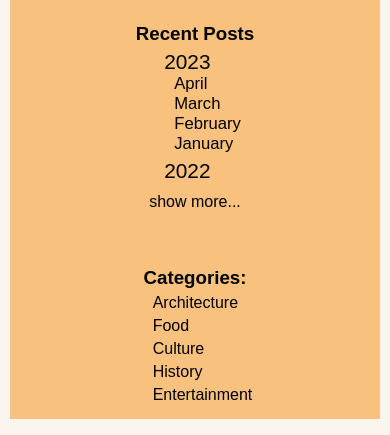
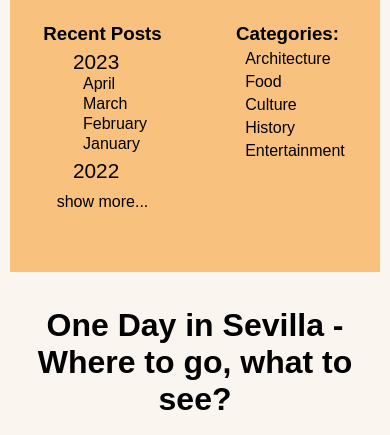
Before and after one commit to agsendo/udacity-case1, a plain HTML site: page post-oneday.html in a window 390 px wide. Shown: the part 358-793 px from the top of the page. Drawn offline with Linux system fonts and the light colour scheme.

Commit message:
Separate css files

```diff
--- a/css/blog-post.css
+++ b/css/blog-post.css
@@ -1,12 +1,32 @@
-@import url(style-general.css);
+@import url(style.css);
 @import url(main-grid.css);
 @import url(navbar.css);
 @import url(newsletter.css);
 @import url(footer.css);
 
+
+/*Sidebar - calendar and categories for small and medium screen*/
+@media(max-width:900px) {
+    .sidebar {
+        display: grid;
+        grid-template-columns: 50% 50%;
+        grid-template-rows: 100%;
+    }
+
+    .calen {
+        grid-area: 1/1/1/1;
+    }
+
+    .categ {
+        grid-area: 1/2/1/2;
+    }
+}
+/*End of sidebar for small and medium screen*/
+
+
 .main p {
     text-align: justify;
-    /*text-indent: 40px;*/
+    /*text-indent: 40px; - to add tab in the first p lines*/
     padding: 10px 30px 0 30px;
 }
 
@@ -25,6 +45,7 @@
 .list-calendar {
     display: inline-block;
     text-align: left;
+    color: black;
 }
 
 .list-calendar > li {
@@ -36,6 +57,10 @@
 .list-calendar > li > ul > li {
     font-size: 0.8em;
     margin-left: 10px;
+}
+
+.list-calendar a {
+    color: black;
 }
 
 .list-cat {
@@ -52,3 +77,12 @@
     font-size: 1em;
     margin-left: 15px;
 }
+
+.sidebar a {
+    color: black;
+}
+
+.sidebar a:hover {
+    cursor: pointer;
+}
+}
--- /dev/null
+++ b/css/home-sidebar.css
@@ -0,0 +1,20 @@
+.sidebar {
+    /*background-color: rgba(225, 123, 100, 1);*/
+    background-color: rgb(248, 193, 126);
+    padding: 5px 10px;
+    margin: 5px;
+}
+
+.sidebar h3 {
+    margin-top: 20px;
+}
+
+.sidebar img {
+    border-radius: 50%;
+    width: 150px;
+    margin-top: 40px;
+}
+
+.sidebar p {
+    margin: 10px 10px 0 10px;
+}
--- a/css/main-grid.css
+++ b/css/main-grid.css
@@ -18,7 +18,6 @@
         'sbs'
         'ft';
         gap: 0;
-        background-color: rgb(250, 246, 239);
         padding: 10px;
     }
 
@@ -38,6 +37,7 @@
     }
 }
 
+
 /*Display grid for medium screen*/
 @media(min-width:601px) and (max-width:900px) {
     .grid-container {
@@ -50,7 +50,6 @@
         'sbs'
         'ft';
         gap: 0;
-        background-color: rgb(250, 246, 239);
         padding: 10px;
     }
 
@@ -93,6 +92,7 @@
 
 }
 
+
 /* Display grid for big screen*/
 @media(min-width:901px) {
     .grid-container {
@@ -105,7 +105,6 @@
         'sbs sbs sbs'
         'ft ft ft';
         gap: 0;
-        background-color: rgb(250, 246, 239);
         padding: 10px;
     }
 
--- a/css/navbar.css
+++ b/css/navbar.css
@@ -24,15 +24,19 @@
 /*End of header, navbar for small screen*/
 
 
+/*Header, navbar for medium and big screen*/
 @media(min-width:601px) {
     .header {
         display: flex;
+        flex-direction: row;
         justify-content: space-around;
         align-items: center;
         padding: 20px 10%;
         /*padding: 30px 10%;*/
     }
 }
+/*End of header, navbar for medium and big screen*/
+
 
 nav li {
     display: inline-block;
@@ -46,12 +50,11 @@ nav li {
     /*background-color: #ffe4c4ff;*/
     border: none;
     border-radius: 25px;
-    /*margin-left: 0px;*/
 }
 
 .header button:hover {
     background-color: rgba(104, 103, 103, 0.9);
-    /*background-color: #868585ee;* -first try/
+    /*background-color: #868585ee;*/
     /*background-color: #ffe4c4ee;*/
     color: rgb(248, 193, 126);
 }
--- a/css/newsletter.css
+++ b/css/newsletter.css
@@ -26,6 +26,11 @@
     margin-bottom: 5px;
 }
 
+.subs-title {
+    font-family: Garamond, serif;
+    font-size: 1.3em;
+}
+
 
 /*Newsletter sign up for medium and big screen*/
 @media(min-width:601px) {
--- a/css/style-general.css
+++ /dev/null
@@ -1,20 +0,0 @@
-* {
-    padding: 0;
-    margin: 0;
-    text-decoration: none;
-    list-style: none;
-    box-sizing: border-box;
-}
-
-body {
-    font-family: Arial, Helvetica, sans-serif;
-    background-color: rgba(250, 238, 226, 0.6);
-}
-
-#banner {
-    background-image: url(../images/banner-sevillana.jpg);
-    width: vw;
-    height: 600px;
-    background-size: cover;
-    background-repeat: no-repeat;
-}
--- a/css/style.css
+++ b/css/style.css
@@ -1,23 +1,20 @@
-@import url(style-general.css);
-@import url(main-grid.css);
-@import url(navbar.css);
-@import url(main-posts-gallery.css);
-@import url(newsletter.css);
-@import url(footer.css);
-
-.sidebar {
-    /*background-color: rgba(225, 123, 100, 1);*/
-    background-color: rgb(248, 193, 126);
-    padding: 5px 10px;
-    margin: 5px;
+* {
+    padding: 0;
+    margin: 0;
+    text-decoration: none;
+    list-style: none;
+    box-sizing: border-box;
 }
 
-.sidebar h3 {
-    margin-top: 20px;
+body {
+    font-family: Arial, Helvetica, sans-serif;
+    /*background-color: rgba(250, 238, 226, 0.6);*/
+    background-color: rgb(250, 245, 238);
 }
 
-.sidebar img {
-    border-radius: 50%;
-    width: 150px;
-    margin-top: 40px;
+#banner {
+    width: vw;
+    height: 600px;
+    background-size: cover;
+    background-repeat: no-repeat;
 }
--- a/post-oneday.html
+++ b/post-oneday.html
@@ -28,8 +28,7 @@
 
         </div>
 
-        <div id="banner" style="background-image: url(images/city-plaza.jpg);">
-        </div>
+        <div id="banner" style="background-image:url(images/city-plaza.jpg);"></div>
 
         <div class="main">
             <h1>One Day in Sevilla - Where to go, what to see?</h1>
@@ -73,20 +72,23 @@
         </div>
 
         <div class="sidebar">
+            <span class="calen">
                 <h3>Recent Posts</h3>
                 <ul class="list-calendar">
                     <li>2023
                         <ul>
-                        <li>April</li>
-                        <li>March</li>
-                        <li>February</li>
-                        <li>January</li>
+                            <li><a>April</a></li>
+                            <li><a>March</a></li>
+                            <li><a>February</a></li>
+                            <li><a>January</a></li>
                         </ul>
                     </li>
                     <li>2022</li>
                 </ul>
-            <p>show more...</p>
+                <p><a>show more...</a></p>
                 <br><br>
+            </span>
+            <span class="categ">
                 <h3>Categories:</h3>
                 <ul class="list-cat">
                     <li><a href="">Architecture</a></li>
@@ -95,11 +97,12 @@
                     <li><a href="">History</a></li>
                     <li><a href="">Entertainment</a></li>
                 </ul>
+            </span>
         </div>
 
         <div class="subscribe">
             <div class="subs-box">
-                <p style="font-family: Garamond, serif; font-size: 1.3em;">JOIN THE <strong>NEWSLETTER</strong></p>
+                <p class="subs-title">JOIN THE <strong>NEWSLETTER</strong></p>
                 <p>Add your e-mail address to the mailing list so we can stay in touch and you will get informed when the new post appears.</p>
 
                 <form>
```
Also changed, not shown: css/home.css (added, +11 -0 lines), index.html (+3 -3 lines), css/home-posts-gallery.css (renamed from css/main-posts-gallery.css). Lines whose indentation alone changed are shown as unchanged.
